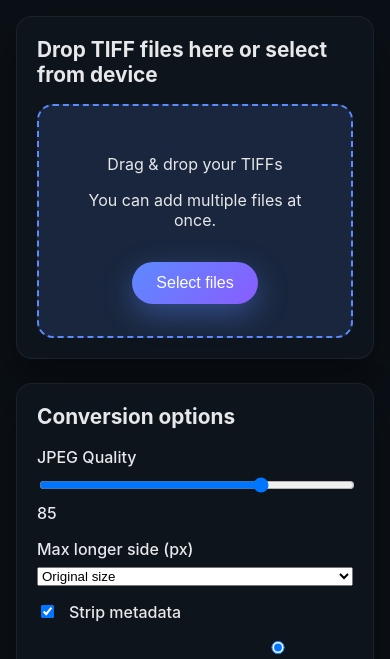
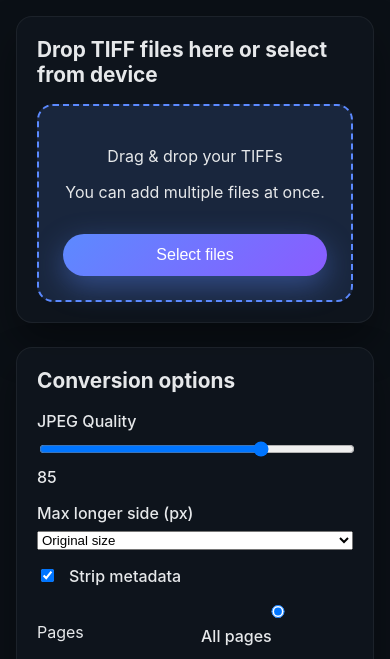
Before and after one commit to lexluthor0304/tif2jpg, a website with bundled scripts: page public/index.html in a window 390 px wide. Both pictures are taken after a click on the button 195 px from the left and 379 px from the top of the page. Shown: the part 158-817 px from the top of the page. Built offline with nearby package versions, Linux system fonts and the light colour scheme.

Commit message:
Make file picker accessible on mobile

```diff
--- a/public/styles.css
+++ b/public/styles.css
@@ -233,10 +233,21 @@ input[type='range'] {
 
   .app-main {
     padding: 1rem;
+    display: flex;
+    flex-direction: column;
+  }
+
+  .drop-zone {
+    padding: 1.5rem;
   }
 
   section {
     padding: 1.25rem;
+  }
+
+  .primary,
+  .secondary {
+    width: 100%;
   }
 }
 
--- a/src/client/main.ts
+++ b/src/client/main.ts
@@ -123,6 +123,15 @@ applyTranslations(state.locale);
 const worker = new Worker(new URL('./decode.worker.ts', import.meta.url), { type: 'module' });
 worker.addEventListener('message', handleWorkerMessage);
 
+function openFilePicker() {
+  const input = ui.fileInput as HTMLInputElement & { showPicker?: () => void };
+  if (typeof input.showPicker === 'function') {
+    input.showPicker();
+  } else {
+    input.click();
+  }
+}
+
 ui.qualityRange.addEventListener('input', () => {
   ui.qualityValue.textContent = ui.qualityRange.value;
 });
@@ -137,11 +146,25 @@ ui.pageRadios.forEach((radio) => {
   });
 });
 
-ui.selectFiles.addEventListener('click', () => ui.fileInput.click());
+ui.selectFiles.addEventListener('click', () => openFilePicker());
 ui.fileInput.addEventListener('change', () => {
   if (ui.fileInput.files) {
     enqueueFiles(Array.from(ui.fileInput.files));
     ui.fileInput.value = '';
+  }
+});
+
+ui.dropZone.addEventListener('click', (event) => {
+  if (event.target instanceof HTMLButtonElement) {
+    return;
+  }
+  openFilePicker();
+});
+
+ui.dropZone.addEventListener('keydown', (event) => {
+  if (event.key === 'Enter' || event.key === ' ') {
+    event.preventDefault();
+    openFilePicker();
   }
 });
 
```
